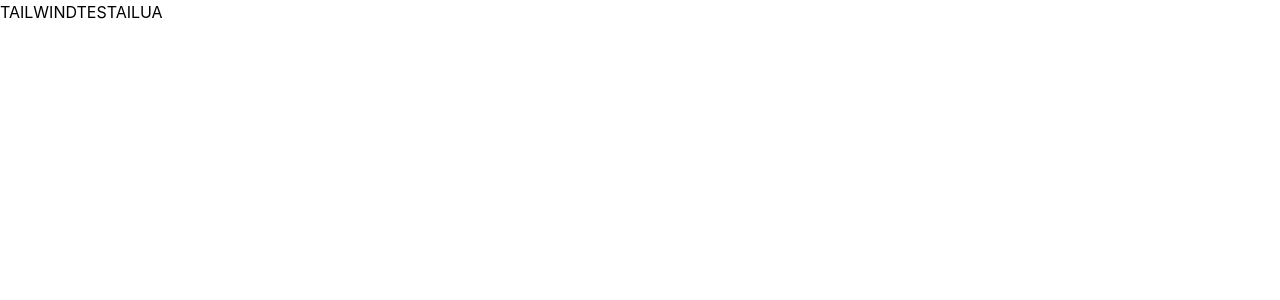
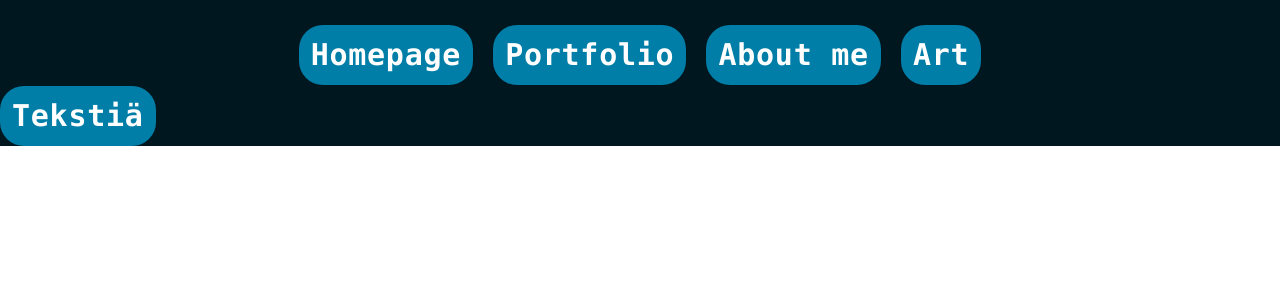
Before and after one commit to Ukkohhh/Personalwebsite, a React (Vite) app: page /Art in a window 1280 px wide. Shown: the top 300 px of the page. Built offline with nearby package versions, Linux system fonts and the light colour scheme.

Commit message:
feat: navbar
Navigation bar with 4 empty (for now) options

```diff
--- a/package.json
+++ b/package.json
@@ -13,6 +13,7 @@
     "@tailwindcss/vite": "^4.2.4",
     "react": "^19.2.5",
     "react-dom": "^19.2.5",
+    "react-router-dom": "^7.14.2",
     "tailwindcss": "^4.2.4"
   },
   "devDependencies": {
--- a/src/App.css
+++ b/src/App.css
@@ -1 +1,9 @@
 @import "tailwindcss";
+
+@theme {
+  --color-Col1: oklch(1 0 0);
+  --color-Col2: oklch(0.1898 0.0352 222.38);
+  --color-Col3: oklch(0.316 0.0828 246.83);
+  --color-Col4: oklch(0.5554 0.1106 229.95);
+  --color-Col5: oklch(0.6904 0.1461 234.82);
+}
--- a/src/App.tsx
+++ b/src/App.tsx
@@ -1,12 +1,13 @@
 import "./App.css";
-
+import MainTemplate from "./components/templates/MainTemplate.js";
+import { BrowserRouter } from "react-router-dom";
 function App() {
   return (
-    <>
-      <div className="">
-        <h1 className="text-4xs">TAILWINDTESTAILUA</h1>
-      </div>
-    </>
+    <div>
+      <BrowserRouter>
+        <MainTemplate />
+      </BrowserRouter>
+    </div>
   );
 }
 
--- /dev/null
+++ b/src/components/atoms/CustomButton.tsx
@@ -0,0 +1,13 @@
+import "../../App.css";
+
+interface CustomButtonProps {
+    children: string,
+    onClick?: () => void;
+}
+export default function CustomButton({ children, onClick}: CustomButtonProps) {
+    return (
+        <button onClick={onClick} className="text-Col1 text-3xl bg-Col4 hover:bg-Col5 p-3 rounded-3xl font-mono font-bold tracking-wide">
+            {children}
+        </button>
+    )
+}
--- /dev/null
+++ b/src/components/molecules/NavBar.tsx
@@ -0,0 +1,37 @@
+import "../../App.css";
+import { NavLink } from "react-router-dom";
+import CustomButton from "../atoms/CustomButton";
+
+export default function NavBar() {
+  return (
+    <div className="flex bg-Col2 text-Col1 justify-center pt-6">
+      <nav>
+        <ul className="flex flex-row gap-5">
+          <li>
+            <NavLink to="/">
+              <CustomButton>Homepage</CustomButton>
+            </NavLink>
+          </li>
+          <li>
+            <NavLink to="/Portfolio">
+              {" "}
+              <CustomButton>Portfolio</CustomButton>
+            </NavLink>
+          </li>
+          <li>
+            <NavLink to="/Aboutme">
+              {" "}
+              <CustomButton>About me</CustomButton>
+            </NavLink>
+          </li>
+          <li>
+            <NavLink to="/Art">
+              {" "}
+              <CustomButton>Art</CustomButton>
+            </NavLink>
+          </li>
+        </ul>
+      </nav>
+    </div>
+  );
+}
--- /dev/null
+++ b/src/components/templates/MainTemplate.tsx
@@ -0,0 +1,19 @@
+import "../../app.css";
+import NavBar from "../molecules/NavBar";
+import CustomButton from "../atoms/CustomButton";
+import { Route, Routes } from "react-router-dom";
+
+export default function MainTemplate() {
+  return (
+    <div className="bg-Col2 text-Col1 text-5xl">
+      <NavBar />
+      <Routes>
+        {/* <Route path="/" element={<Home />} />
+        <Route path="/Portfolio" element={<Portfolio />} />
+        <Route path="/Aboutme" element={<AboutMe />} />
+        <Route path="/Art" element={<Art />} /> */}
+      </Routes>
+      <CustomButton onClick={() => console.log("Kliks")}>Tekstiä</CustomButton>
+    </div>
+  );
+}
```
Also changed, not shown: src/components/pages/Homepage.tsx (added), 1 other file (tests, documents, lock files or other folders).
